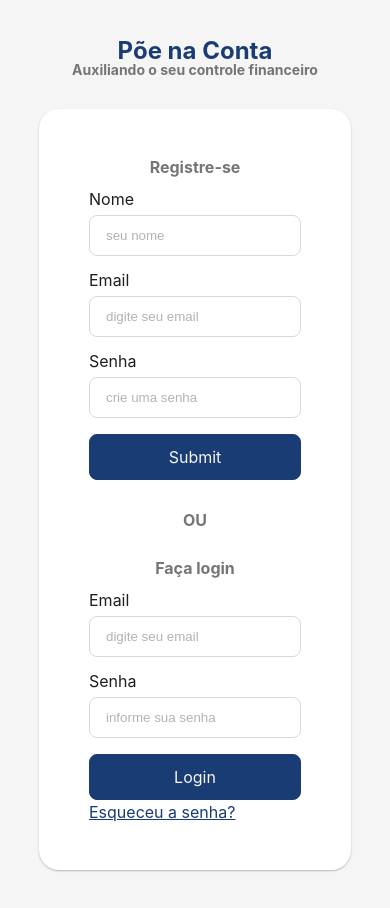
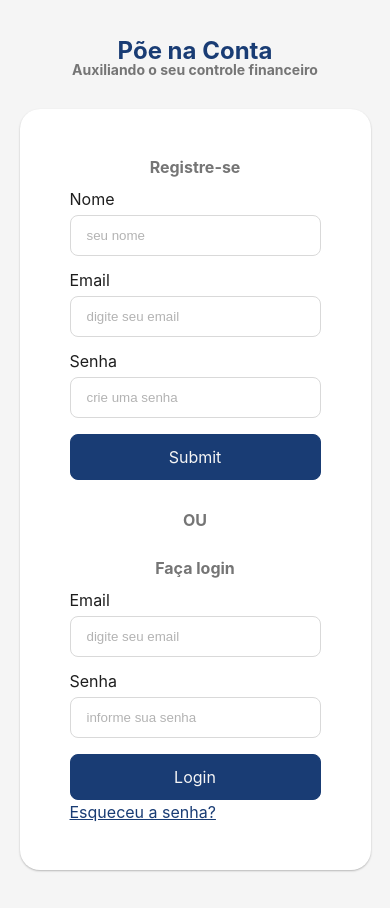
Before and after one commit to PoeNaConta/poe-na-conta-front, a React (Vite) app: page /login in a window 390 px wide. Built offline with nearby package versions, Linux system fonts and the light colour scheme.

Commit message:
fix: add responsivity for mobile

```diff
--- a/src/components/center-layout/center-layout.css
+++ b/src/components/center-layout/center-layout.css
@@ -15,14 +15,14 @@
 .lds--center-layout > * {
   min-height: 100vh;
 }
+
 .lds--center-layout--content > * {
   height: 100%;
-  /* width: 100%; */
+  min-width: 0;
 }
 
-/* #root,
-.lds--center-layout,
-body {
-  height: 100%;
-  width: 100%;
-} */
+@media (max-width: 768px) {
+  .lds--center-layout--content {
+    min-width: 90%;
+  }
+}
```
